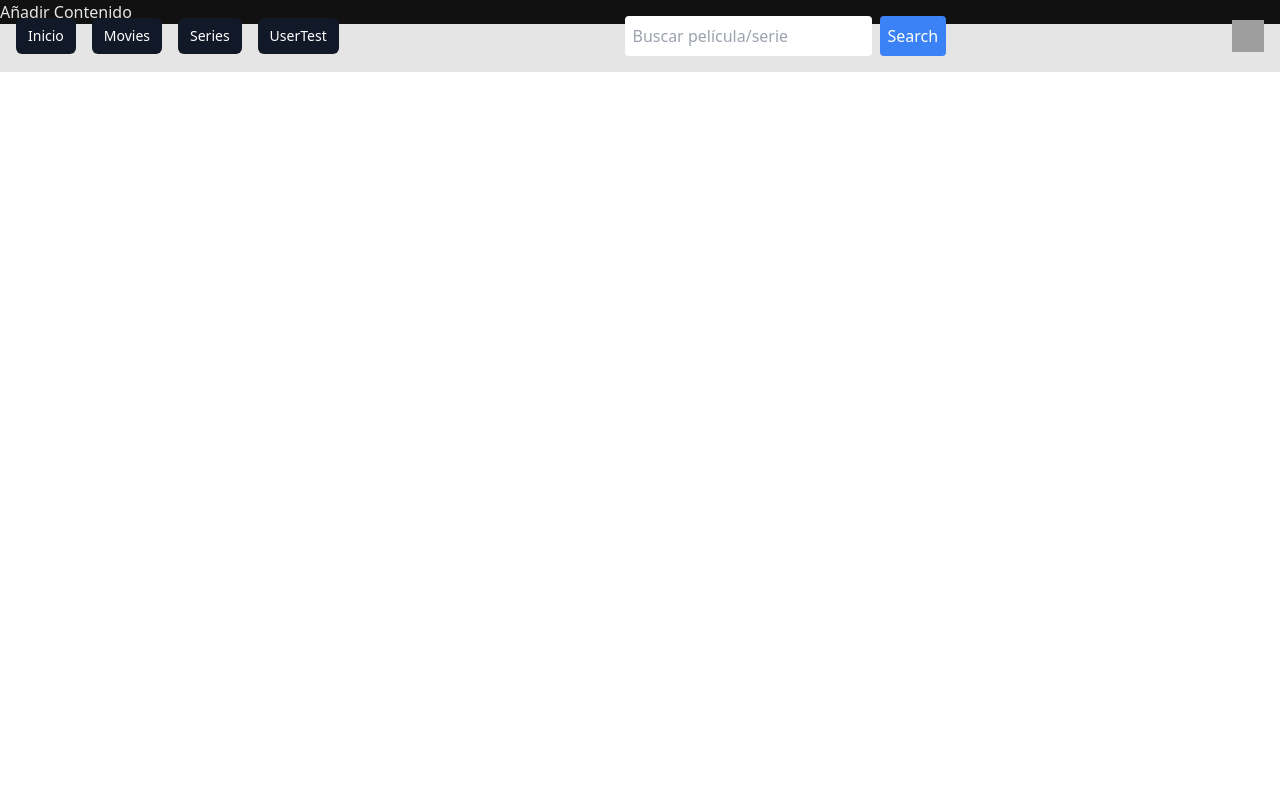
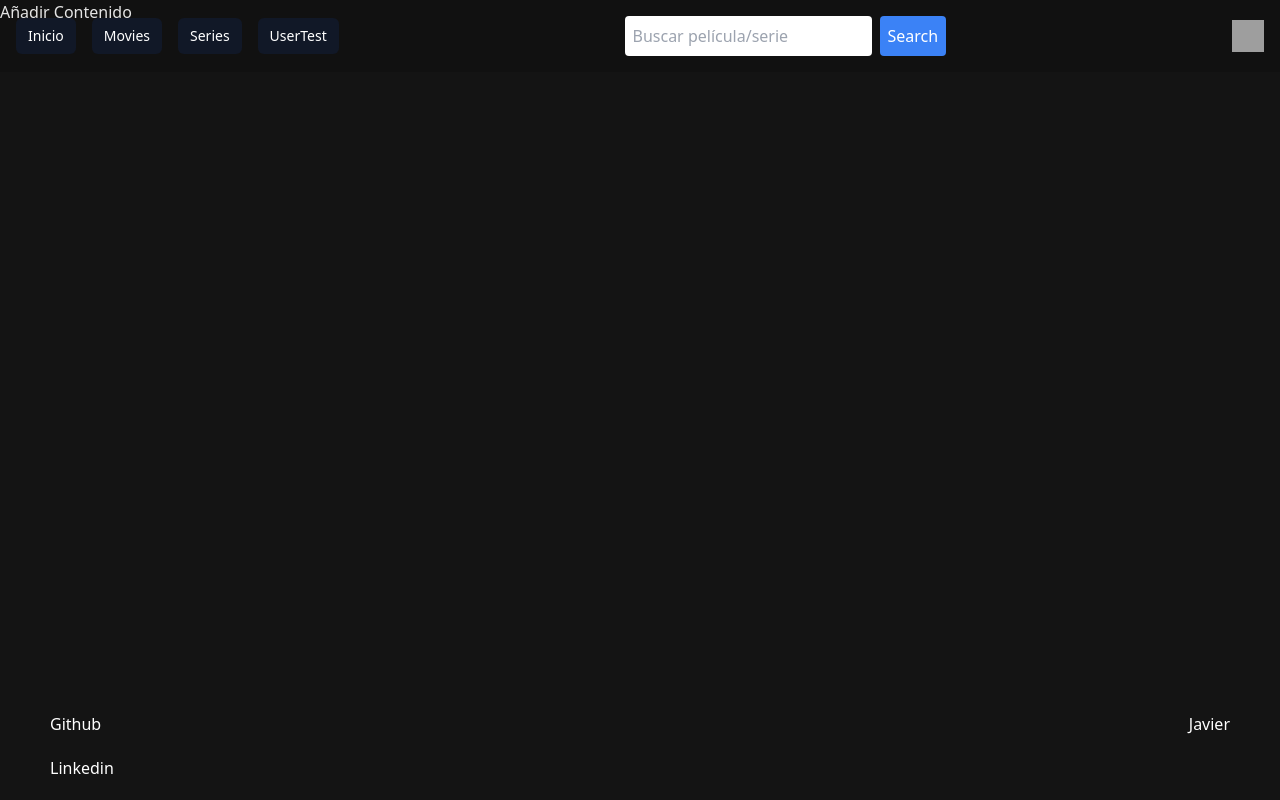
Before and after one commit to JaviOGDev/MovieTime, a React (Vite) app: page /usertest in a window 1280 px wide. Built offline with nearby package versions, Linux system fonts and the light colour scheme; no server answers; grey boxes are pictures that could not be loaded.

Commit message:
footer, mods css body and app, home showing tvshows

```diff
--- a/src/App.css
+++ b/src/App.css
@@ -1,3 +1,6 @@
 .app {
   position: relative;
+  display: flex;
+  flex-direction: column;
+  min-height: 100vh;
 }
--- a/src/App.jsx
+++ b/src/App.jsx
@@ -3,6 +3,7 @@
 import { Header } from "./common/Header/Header";
 import { Body } from "./pages/Body/Body";
 import { ThemeContext } from "./context/ThemeContext";
+import { Footer } from "./common/Footer/Footer";
 
 function App() {
   const { theme } = useContext(ThemeContext);
@@ -20,6 +21,7 @@
     <div style={style} className="app">
       <Header />
       <Body />
+      <Footer />
     </div>
   );
 }
--- a/src/api/apiCalls.js
+++ b/src/api/apiCalls.js
@@ -10,6 +10,7 @@
       }
       return response.json();
     })
+    .then((data) => data.results)
     .catch((error) => {
       console.error("Fetch error:", error);
     });
--- /dev/null
+++ b/src/common/Footer/Footer.css
@@ -0,0 +1,12 @@
+.footerDesign {
+  display: flex;
+  flex-direction: row;
+  justify-content: space-between;
+  margin: 20px 50px 20px 50px;
+}
+
+.links-container {
+  display: flex;
+  flex-direction: column;
+  gap: 20px;
+}
--- /dev/null
+++ b/src/common/Footer/Footer.jsx
@@ -0,0 +1,17 @@
+import "./Footer.css";
+
+export function Footer() {
+  return (
+    <div className="footerDesign">
+      <div className="links-container">
+        <a href="https://github.com/JaviOGDev">Github</a>
+        <a href="https://www.linkedin.com/in/javier-orts-garc%C3%ADa/">
+          Linkedin
+        </a>
+      </div>
+      <div>
+        <p>Javier</p>
+      </div>
+    </div>
+  );
+}
--- a/src/pages/Body/Body.css
+++ b/src/pages/Body/Body.css
@@ -3,8 +3,9 @@
   height: 100%;
 } */
 .bodyDesign {
-  position: absolute;
-  top: 0;
+  /* position: absolute;
+  top: 0; */
   width: 100%;
   box-sizing: border-box;
+  flex-grow: 1;
 }
--- a/src/pages/Home/Home.jsx
+++ b/src/pages/Home/Home.jsx
@@ -3,12 +3,25 @@
 import { Filmcard } from "../../common/Filmcard/Filmcard";
 import { useEffect, useState } from "react";
 import { getPopularMovies, getPopularTVShows } from "../../api/apiCalls";
+import { Footer } from "../../common/Footer/Footer";
 
 export function Home() {
   const [movies, setMovies] = useState([]);
   const [series, setSeries] = useState([]);
 
-  const scrollContainer = (direction) => {
+  const scrollContainerMovies = (direction) => {
+    // Aquí implementarías la lógica para desplazar el contenedor
+    // Puedes usar scrollLeft y scrollWidth para ajustar la posición
+    const container = document.getElementById("filmcards-container-films");
+    const scrollAmount = 200;
+    if (direction === "left") {
+      container.scrollLeft -= scrollAmount;
+    } else {
+      container.scrollLeft += scrollAmount;
+    }
+  };
+
+  const scrollContainerSeries = (direction) => {
     // Aquí implementarías la lógica para desplazar el contenedor
     // Puedes usar scrollLeft y scrollWidth para ajustar la posición
     const container = document.getElementById("filmcards-container");
@@ -24,8 +37,8 @@
     const fetchData = async () => {
       const fetchedMovies = await getPopularMovies();
       const fetchedShow = await getPopularTVShows();
-      setMovies(fetchedMovies.results);
-      setSeries(fetchedShow.results);
+      setMovies(fetchedMovies);
+      setSeries(fetchedShow);
     };
 
     fetchData();
@@ -39,8 +52,8 @@
       <div>
         <h1>Pelis Populares</h1>
         <div className="filmcards-scroll-container">
-          <button onClick={() => scrollContainer("left")}>{"<"}</button>
-          <div id="filmcards-container" className="filmcards-container">
+          <button onClick={() => scrollContainerMovies("left")}>{"<"}</button>
+          <div id="filmcards-container-films" className="filmcards-container">
             {movies.length > 0 &&
               movies.map((movie) => (
                 <Filmcard
@@ -50,9 +63,27 @@
                 />
               ))}
           </div>
-          <button onClick={() => scrollContainer("right")}>{">"}</button>
+          <button onClick={() => scrollContainerMovies("right")}>{">"}</button>
         </div>
       </div>
+      <div>
+        <h1>Series Populares</h1>
+        <div className="filmcards-scroll-container">
+          <button onClick={() => scrollContainerSeries("left")}>{"<"}</button>
+          <div id="filmcards-containers-series" className="filmcards-container">
+            {series.length > 0 &&
+              series.map((serie) => (
+                <Filmcard
+                  key={serie.id}
+                  title={serie.title}
+                  imageUrl={`https://image.tmdb.org/t/p/original${serie.poster_path}`}
+                />
+              ))}
+          </div>
+          <button onClick={() => scrollContainerMovies("right")}>{">"}</button>
+        </div>
+      </div>
+      {/* <Footer /> */}
     </div>
   );
 }
```
